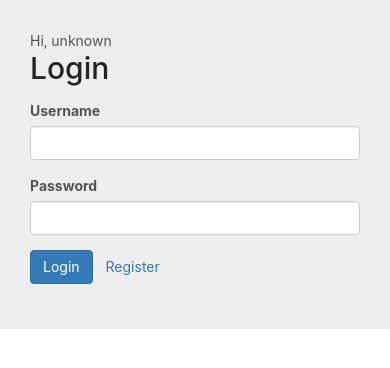
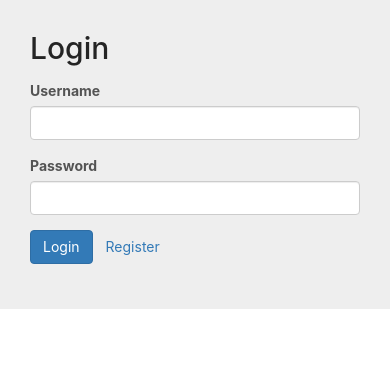
Before and after one commit to ChrisIsStudent/newblockdatabase, a React (Create React App) app: page /login in a window 390 px wide. Shown: the top 368 px of the page. Built offline with nearby package versions, Linux system fonts and the light colour scheme.

Commit message:
loginOut

```diff
--- a/src/components/App.js
+++ b/src/components/App.js
@@ -9,6 +9,8 @@ import {HomePage} from '../user/HomePage';
 import {LoginPage} from '../user/LoginPage';
 import {RegisterPage} from '../user/RegisterPage';
 import Display from "./Display";
+import { Link } from 'react-router-dom';
+
 
 import * as actions from "../actions";
 
@@ -29,10 +31,12 @@ class App extends React.Component {
         let user = localStorage.getItem("user")
         this.state.user = JSON.parse(user)
 
+
     }
 
     render() {
         const {alert} = this.props;
+
 
         return (
 
@@ -41,15 +45,16 @@ class App extends React.Component {
                     {alert.message &&
                     <div className={`alert ${alert.type}`}>{alert.message}</div>
                     }
-                    <div className="header">
-                        <div className="col-sm-10">Hi, {this.state.user ? this.state.user.username : "unknown"}</div>
-                        <div className="col-sm-2">
-                            {this.state.user ? "Login Out" : ""}
-                        </div>
-                    </div>
+
 
                     <Router history={history}>
                         <div>
+                            <div className="header">
+                                <div className="col-sm-10">{this.state.user!=null ? "Hi, "+this.state.user.username : ""}</div>
+                                <div className="col-sm-2">
+                                    {this.state.user !=null ?          <Link to="/login">Logout</Link> : ""}
+                                </div>
+                            </div>
                             <PrivateRoute exact path="/" component={Display}/>
                             <Route path="/login" component={LoginPage}/>
                             <Route path="/register" component={RegisterPage}/>
```
